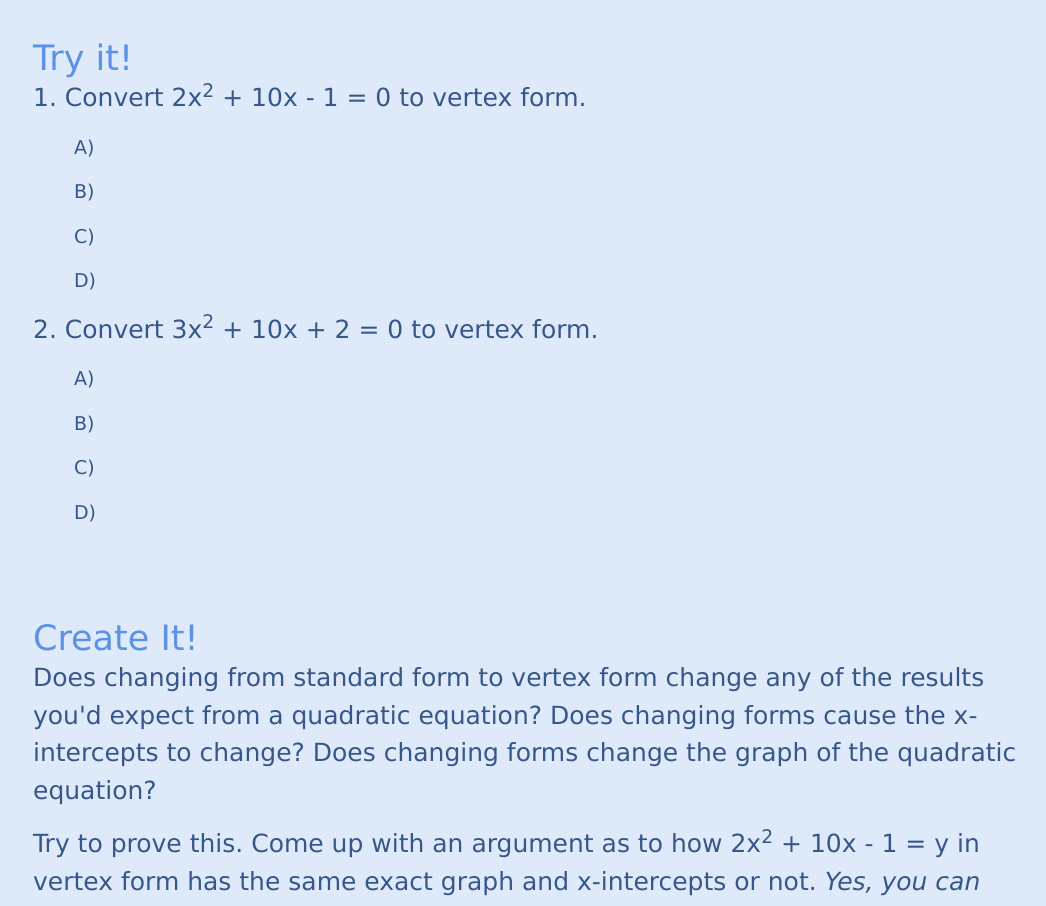
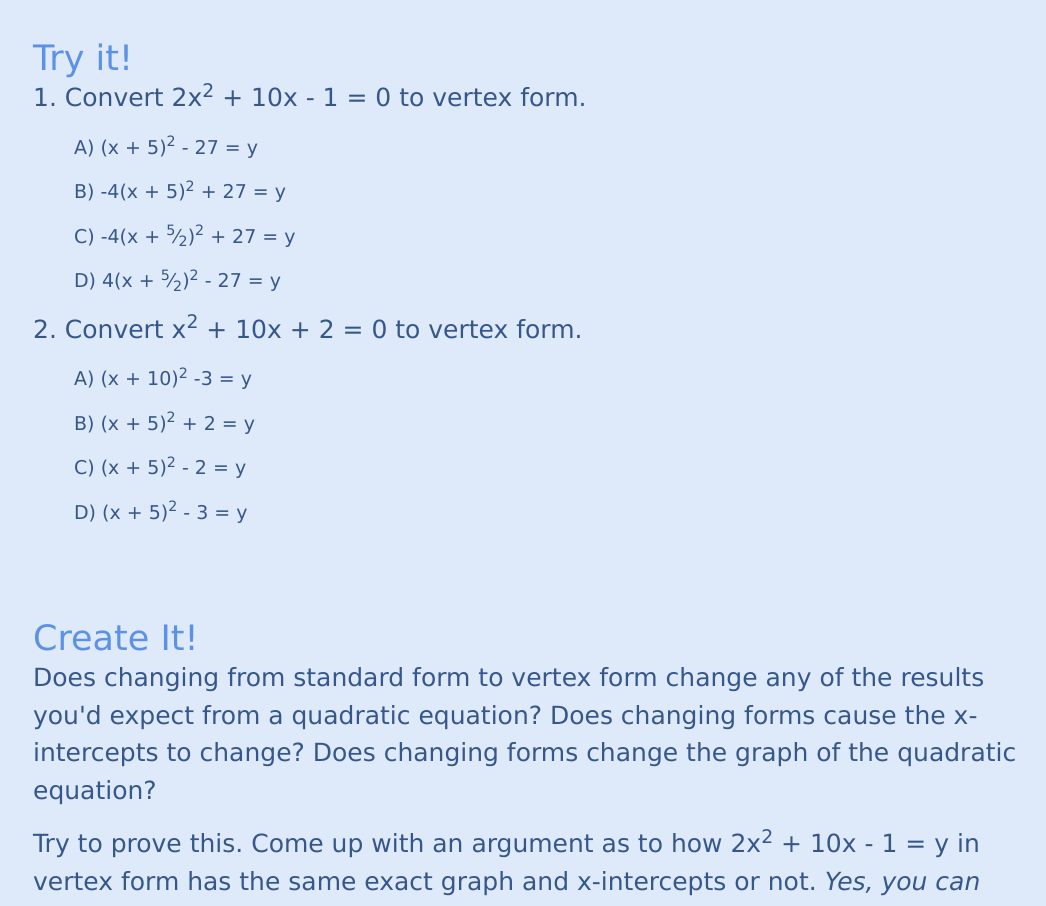
Before and after one commit to YomenT/bluebird-teaching, a React (Create React App) app in the folder reactapp/: page /passport_to_advanced_math/vertex_form in a window 1280 px wide. Shown: the part 2240-3146 px from the top of the page, without its empty margins (95-1141 px from the left). Built offline with nearby package versions, Linux system fonts and the light colour scheme.

Commit message:
Added answer choices for VertexForm

```diff
--- a/reactapp/src/components/passport-to-advanced-math/VertexForm.js
+++ b/reactapp/src/components/passport-to-advanced-math/VertexForm.js
@@ -86,16 +86,16 @@ class VertexForm extends React.Component {
                     <h4 className="h4-blue-headers" style={{ paddingTop: "75px" }}>Try it!</h4>
 
                     <p className='p-body'>1.  Convert 2x<sup>2</sup> + 10x - 1 = 0 to vertex form.</p>
-                    <p className="p-body-small" style={{ marginLeft: "4%"}}>A)  </p>
-                    <p className="p-body-small" style={{ marginLeft: "4%"}}>B)  </p>
-                    <p className="p-body-small" style={{ marginLeft: "4%"}}>C)  </p>
-                    <p className="p-body-small" style={{ marginLeft: "4%"}}>D)  </p>
+                    <p className="p-body-small" style={{ marginLeft: "4%"}}>A)  (x + 5)<sup>2</sup> - 27 = y</p>
+                    <p className="p-body-small" style={{ marginLeft: "4%"}}>B)  -4(x + 5)<sup>2</sup> + 27 = y</p>
+                    <p className="p-body-small" style={{ marginLeft: "4%"}}>C)  -4(x + <sup>5</sup>&frasl;<sub>2</sub>)<sup>2</sup> + 27 = y</p>
+                    <p className="p-body-small" style={{ marginLeft: "4%"}}>D)  4(x + <sup>5</sup>&frasl;<sub>2</sub>)<sup>2</sup> - 27 = y</p>
 
-                    <p className='p-body'>2.  Convert 3x<sup>2</sup> + 10x + 2 = 0 to vertex form.</p>
-                    <p className="p-body-small" style={{ marginLeft: "4%"}}>A)  </p>
-                    <p className="p-body-small" style={{ marginLeft: "4%"}}>B)  </p>
-                    <p className="p-body-small" style={{ marginLeft: "4%"}}>C)  </p>
-                    <p className="p-body-small" style={{ marginLeft: "4%"}}>D)  </p>
+                    <p className='p-body'>2.  Convert x<sup>2</sup> + 10x + 2 = 0 to vertex form.</p>
+                    <p className="p-body-small" style={{ marginLeft: "4%"}}>A)  (x + 10)<sup>2</sup> -3 = y</p>
+                    <p className="p-body-small" style={{ marginLeft: "4%"}}>B)  (x + 5)<sup>2</sup> + 2 = y</p>
+                    <p className="p-body-small" style={{ marginLeft: "4%"}}>C)  (x + 5)<sup>2</sup> - 2 = y</p>
+                    <p className="p-body-small" style={{ marginLeft: "4%"}}>D)  (x + 5)<sup>2</sup> - 3 = y</p>
 
                     <h4 className="h4-blue-headers" style={{ paddingTop: "75px" }}>Create It!</h4>
 
```
